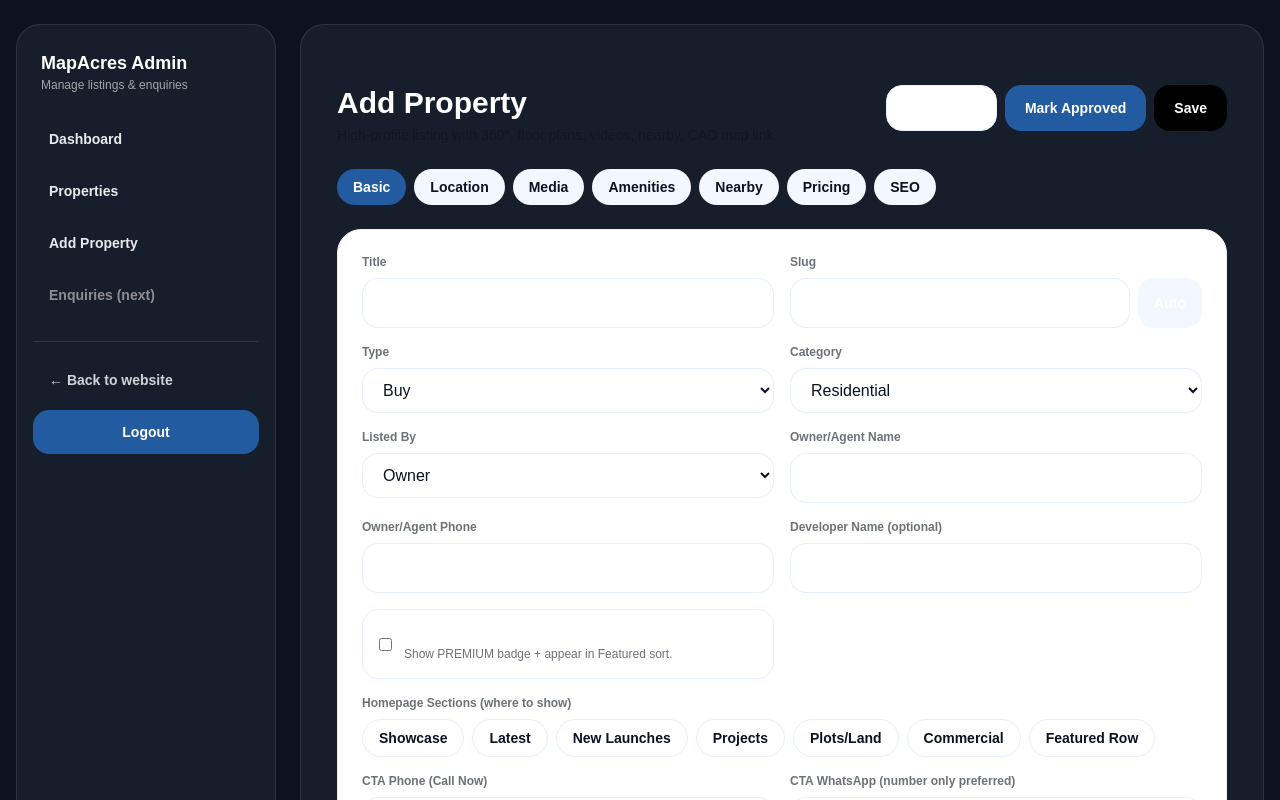
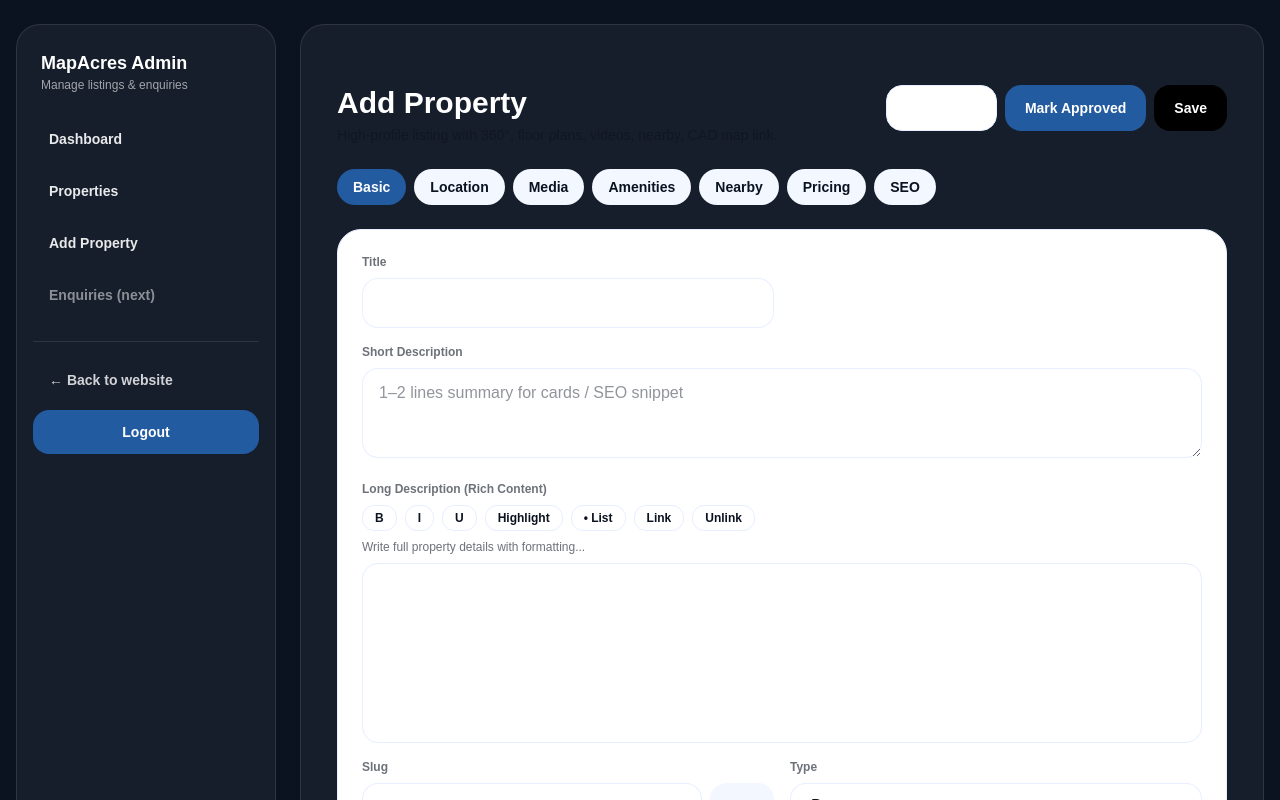
Before and after one commit to cazbrain2412/map-acres-web, a Next.js app: page /admin/properties/create in a window 1280 px wide. Shown: the top 800 px of the page. Built offline with nearby package versions, Linux system fonts and the light colour scheme.

Commit message:
Fix rich editor, upload via vercel blob, and property admin form

```diff
--- a/package.json
+++ b/package.json
@@ -9,6 +9,11 @@
     "lint": "eslint"
   },
   "dependencies": {
+    "@tiptap/extension-highlight": "^3.15.3",
+    "@tiptap/extension-link": "^3.15.3",
+    "@tiptap/extension-underline": "^3.15.3",
+    "@tiptap/react": "^3.15.3",
+    "@tiptap/starter-kit": "^3.15.3",
     "@vercel/blob": "^2.0.0",
     "bcryptjs": "^3.0.3",
     "jsonwebtoken": "^9.0.3",
--- a/src/app/(site)/property/[slug]/page.tsx
+++ b/src/app/(site)/property/[slug]/page.tsx
@@ -104,10 +104,68 @@
                   <div className="mt-6">
                     <div className="text-sm font-semibold text-[#0B1220]">Overview</div>
 
-                    <p className="mt-2 text-sm leading-6 text-[#0B1220]/70">{p.description}</p>
+                    <div
+  className="mt-2 text-sm leading-6 text-[#0B1220]/70"
+  dangerouslySetInnerHTML={{ __html: p.description }}
+/>
+
 
                   </div>
                 ) : null}
+
+{p.amenities?.length ? (
+  <div className="mt-6">
+    <div className="text-sm font-semibold text-[#0B1220]">Amenities</div>
+    <div className="mt-3 flex flex-wrap gap-2">
+      {p.amenities.map((a: string, i: number) => (
+        <span key={i} className="rounded-full border border-[#E6EEFF] bg-[#F6F9FF] px-3 py-1 text-xs font-semibold">
+          {a}
+        </span>
+      ))}
+    </div>
+  </div>
+) : null}
+
+{p.nearbyPlaces?.length ? (
+  <div className="mt-6">
+    <div className="text-sm font-semibold text-[#0B1220]">Nearby Places</div>
+    <div className="mt-3 grid gap-2">
+      {p.nearbyPlaces.map((n: any, i: number) => (
+        <div key={i} className="rounded-2xl border border-[#E6EEFF] bg-white p-3 text-sm">
+          <div className="font-semibold">{n.placeType}: {n.name}</div>
+          <div className="text-[#0B1220]/60">{n.distanceKm} km</div>
+        </div>
+      ))}
+    </div>
+  </div>
+) : null}
+
+{p.gallery?.length ? (
+  <div className="mt-6">
+    <div className="text-sm font-semibold text-[#0B1220]">Gallery</div>
+    <div className="mt-3 grid gap-3 sm:grid-cols-2">
+      {p.gallery.map((u: string, i: number) => (
+        // eslint-disable-next-line @next/next/no-img-element
+        <img key={i} src={u} alt="" className="h-56 w-full rounded-2xl object-cover border border-[#E6EEFF]" />
+      ))}
+    </div>
+  </div>
+) : null}
+
+{p.floorPlans?.length ? (
+  <div className="mt-6">
+    <div className="text-sm font-semibold text-[#0B1220]">Floor Plans</div>
+    <div className="mt-3 grid gap-2">
+      {p.floorPlans.map((u: string, i: number) => (
+        <a key={i} href={u} target="_blank" rel="noreferrer"
+           className="rounded-2xl border border-[#E6EEFF] bg-white p-4 text-sm font-semibold hover:bg-[#F3F7FF]">
+          Open Floor Plan {i + 1} →
+        </a>
+      ))}
+    </div>
+  </div>
+) : null}
+
 
                 {((p.tour360 && p.tour360.length) || (p.videos && p.videos.length)) && (
 
--- /dev/null
+++ b/src/components/admin/RichTextEditor.tsx
@@ -0,0 +1,95 @@
+"use client";
+
+import { useEffect } from "react";
+import { EditorContent, useEditor } from "@tiptap/react";
+import StarterKit from "@tiptap/starter-kit";
+import Underline from "@tiptap/extension-underline";
+import Highlight from "@tiptap/extension-highlight";
+import Link from "@tiptap/extension-link";
+
+export function RichTextEditor({
+  value,
+  onChange,
+  placeholder = "Write here...",
+}: {
+  value: string;
+  onChange: (html: string) => void;
+  placeholder?: string;
+}) {
+  const editor = useEditor({
+immediatelyRender: false,
+
+    extensions: [
+      StarterKit,
+      Underline,
+      Highlight,
+      Link.configure({ openOnClick: false }),
+    ],
+    content: value || "",
+    editorProps: {
+  attributes: {
+    class:
+      "min-h-[180px] rounded-2xl border border-[#E6EEFF] bg-white px-4 py-3 outline-none text-[#0B1220] caret-[#0B1220] [&_*]:text-[#0B1220]",
+    spellcheck: "false",
+  },
+},
+
+
+    onUpdate: ({ editor }) => {
+      onChange(editor.getHTML());
+    },
+  });
+
+  // keep editor in sync if value changed from outside
+  useEffect(() => {
+    if (!editor) return;
+    const current = editor.getHTML();
+    if ((value || "") !== current) editor.commands.setContent(value || "");
+
+  }, [value, editor]);
+
+  if (!editor) return null;
+
+  const Btn = ({ onClick, active, children }: any) => (
+    <button
+      type="button"
+      onClick={onClick}
+      className={
+        "rounded-xl border px-3 py-1 text-xs font-semibold " +
+        (active
+  ? "bg-[#225BA0] text-white border-[#225BA0]"
+  : "bg-white text-[#0B1220] border-[#E6EEFF] hover:bg-[#F3F7FF]")
+
+      }
+    >
+      {children}
+    </button>
+  );
+
+  return (
+    <div className="space-y-2">
+      <div className="flex flex-wrap gap-2 text-[#0B1220]">
+
+        <Btn onClick={() => editor.chain().focus().toggleBold().run()} active={editor.isActive("bold")}>B</Btn>
+        <Btn onClick={() => editor.chain().focus().toggleItalic().run()} active={editor.isActive("italic")}>I</Btn>
+        <Btn onClick={() => editor.chain().focus().toggleUnderline().run()} active={editor.isActive("underline")}>U</Btn>
+        <Btn onClick={() => editor.chain().focus().toggleHighlight().run()} active={editor.isActive("highlight")}>Highlight</Btn>
+        <Btn onClick={() => editor.chain().focus().toggleBulletList().run()} active={editor.isActive("bulletList")}>• List</Btn>
+        <Btn
+          onClick={() => {
+            const url = prompt("Enter link URL");
+            if (!url) return;
+            editor.chain().focus().setLink({ href: url }).run();
+          }}
+          active={editor.isActive("link")}
+        >
+          Link
+        </Btn>
+        <Btn onClick={() => editor.chain().focus().unsetLink().run()} active={false}>Unlink</Btn>
+      </div>
+
+      <div className="text-xs text-[#0B1220]/60">{placeholder}</div>
+      <EditorContent editor={editor} />
+    </div>
+  );
+}
--- /dev/null
+++ b/src/components/admin/RichTextField.tsx
@@ -0,0 +1,47 @@
+"use client";
+
+import { useEffect, useRef } from "react";
+
+export function RichTextField({
+  label,
+  value,
+  onChange,
+}: {
+  label: string;
+  value: string;
+  onChange: (html: string) => void;
+}) {
+  const ref = useRef<HTMLDivElement | null>(null);
+
+  useEffect(() => {
+    if (!ref.current) return;
+    if (ref.current.innerHTML !== (value || "")) {
+      ref.current.innerHTML = value || "";
+    }
+  }, [value]);
+
+  function cmd(command: string) {
+    document.execCommand(command);
+    onChange(ref.current?.innerHTML || "");
+  }
+
+  return (
+    <div className="md:col-span-2">
+      <div className="text-xs font-semibold text-[#0B1220]/60">{label}</div>
+
+      <div className="mt-2 flex flex-wrap gap-2">
+        <button type="button" className="rounded-xl border px-3 py-1 text-sm" onClick={() => cmd("bold")}>Bold</button>
+        <button type="button" className="rounded-xl border px-3 py-1 text-sm" onClick={() => cmd("italic")}>Italic</button>
+        <button type="button" className="rounded-xl border px-3 py-1 text-sm" onClick={() => cmd("insertUnorderedList")}>• List</button>
+        <button type="button" className="rounded-xl border px-3 py-1 text-sm" onClick={() => cmd("insertOrderedList")}>1. List</button>
+      </div>
+
+      <div
+        ref={ref}
+        contentEditable
+        className="mt-3 min-h-[140px] w-full rounded-2xl border border-[#E6EEFF] bg-white px-4 py-3 outline-none"
+        onInput={() => onChange(ref.current?.innerHTML || "")}
+      />
+    </div>
+  );
+}
--- a/src/components/admin/properties/PropertyForm.tsx
+++ b/src/components/admin/properties/PropertyForm.tsx
@@ -1,6 +1,9 @@
 "use client";
 
 import { useRouter } from "next/navigation";
+import { RichTextEditor } from "@/components/admin/RichTextEditor";
+
+import { RichTextField } from "@/components/admin/RichTextField";
 
 import { useEffect, useMemo, useState } from "react";
 import slugify from "slugify";
@@ -19,7 +22,12 @@
     // required
     title: "",
     slug: "",
-    status: "draft",
+
+shortDescription: "",
+description: "",
+
+    status: "approved",
+
     transaction: "buy",
     category: "residential",
     type: "Apartment",
@@ -33,6 +41,9 @@
     // homepage controls
     featured: false,          // premium badge
     homeSections: [],         // ["showcase","newLaunches","projects","latest","plots","commercial","featured"]
+
+
+
 
     // media
     coverImage: "",
@@ -161,6 +172,29 @@
         {tab === "Basic" && (
           <div className="grid gap-4 md:grid-cols-2">
             <Field label="Title" value={form.title} onChange={(v: string) => set("title", v)} />
+
+<div className="md:col-span-2">
+  <div className="text-xs font-semibold text-[#0B1220]/60">Short Description</div>
+  <textarea
+    spellCheck={false}
+    className="mt-2 w-full min-h-[90px] rounded-2xl border border-[#E6EEFF] px-4 py-3 outline-none focus:ring-2 focus:ring-[#225BA0]/20"
+    value={form.shortDescription || ""}
+    onChange={(e) => set("shortDescription", e.target.value)}
+    placeholder="1–2 lines summary for cards / SEO snippet"
+  />
+</div>
+
+<div className="md:col-span-2">
+  <div className="text-xs font-semibold text-[#0B1220]/60">Long Description (Rich Content)</div>
+  <div className="mt-2">
+    <RichTextEditor
+      value={form.description || ""}
+      onChange={(html) => set("description", html)}
+      placeholder="Write full property details with formatting..."
+    />
+  </div>
+</div>
+
 
             <div>
               <div className="text-xs font-semibold text-[#0B1220]/60">Slug</div>
--- a/src/models/Property.ts
+++ b/src/models/Property.ts
@@ -24,11 +24,13 @@
     transaction: { type: String, enum: ["buy", "rent"], required: true },
     category: { type: String, enum: ["residential", "commercial", "plot"], required: true },
     type: { type: String, required: true, trim: true }, // Apartment / Villa / Office / Plot etc.
+shortDescription: { type: String, default: "" },
+description: { type: String, default: "" }, // keep this as LONG rich HTML
 
     // content
     title: { type: String, required: true, trim: true },
     slug: { type: String, required: true, unique: true },
-    description: { type: String, default: "" },
+
 
     // pricing + size
     price: { type: Number, required: true },
```
Also changed, not shown: src/app/api/admin/upload/route.ts (+25 -26 lines), 1 other file (tests, documents, lock files or other folders).
